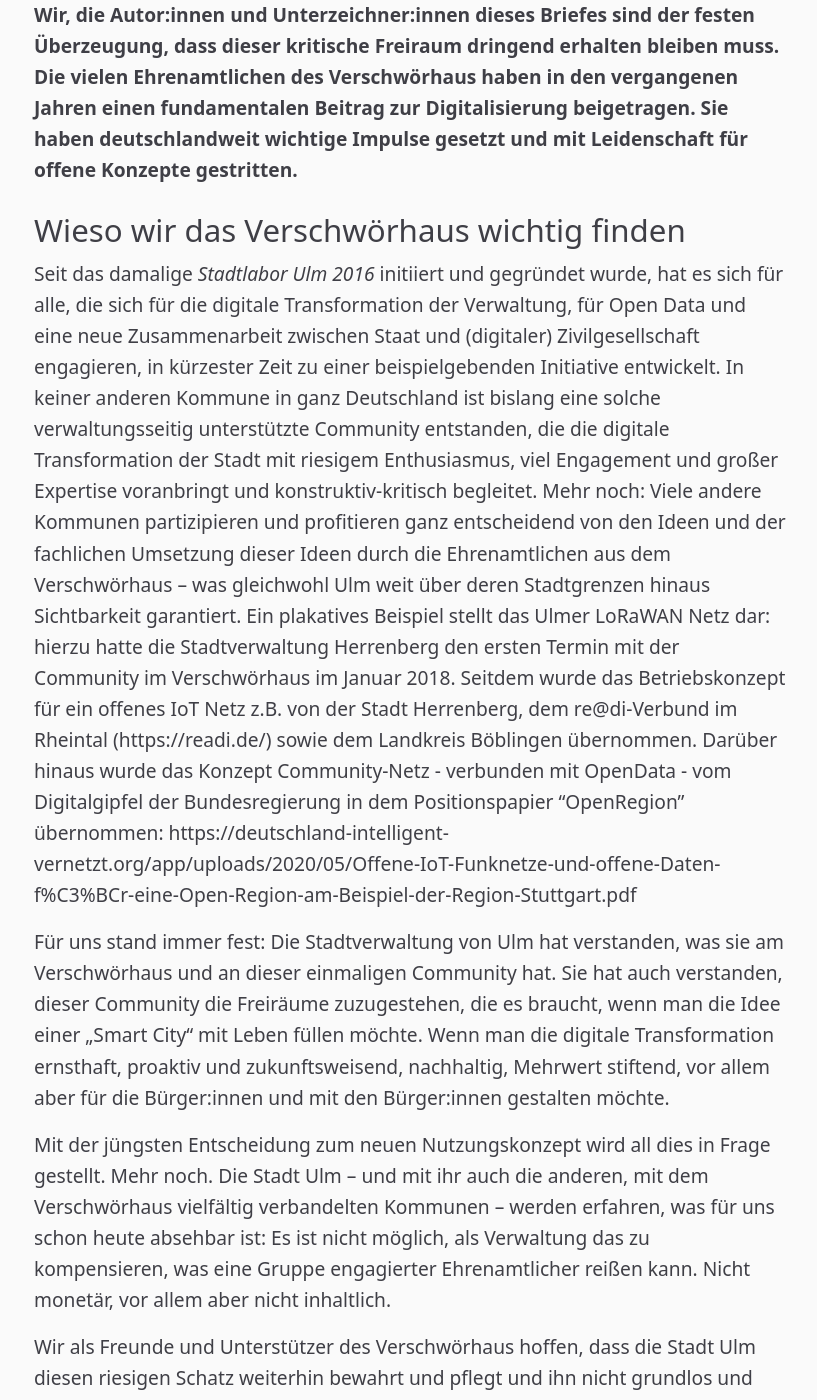
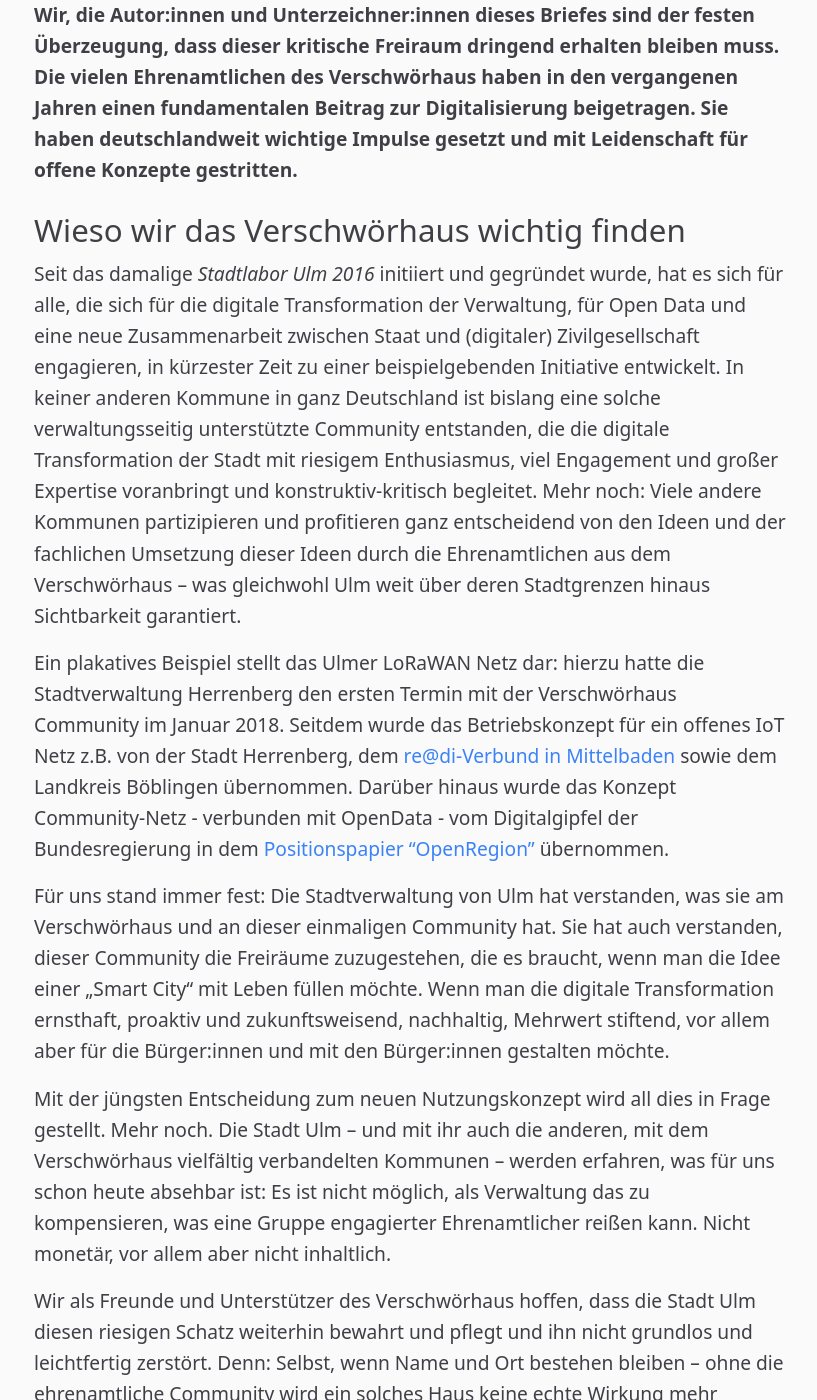
Before and after one commit to itrich/vsh-bleibt, a Jekyll site: the page built from OFFENERBRIEF.md, in a window 1280 px wide and 1400 px high, scrolled down 988 px. Shown: the whole window, without its empty margins (230-1047 px from the left). Built offline with Jekyll 4.4.1, drawn with Linux system fonts in a browser that asks for light colours.

Commit message:
Add hyperlinks

```diff
--- a/OFFENERBRIEF.md
+++ b/OFFENERBRIEF.md
@@ -15,7 +15,8 @@
 ## Wieso wir das Verschwörhaus wichtig finden
 
 Seit das damalige *Stadtlabor Ulm 2016* initiiert und gegründet wurde, hat es sich für alle, die sich für die digitale Transformation der Verwaltung, für Open Data und eine neue Zusammenarbeit zwischen Staat und (digitaler) Zivilgesellschaft engagieren, in kürzester Zeit zu einer beispielgebenden Initiative entwickelt. In keiner anderen Kommune in ganz Deutschland ist bislang eine solche verwaltungsseitig unterstützte Community entstanden, die die digitale Transformation der Stadt mit riesigem Enthusiasmus, viel Engagement und großer Expertise voranbringt und konstruktiv-kritisch begleitet. Mehr noch: Viele andere Kommunen partizipieren und profitieren ganz entscheidend von den Ideen und der fachlichen Umsetzung dieser Ideen durch die Ehrenamtlichen aus dem Verschwörhaus – was gleichwohl Ulm weit über deren Stadtgrenzen hinaus Sichtbarkeit garantiert.
-Ein plakatives Beispiel stellt das Ulmer LoRaWAN Netz dar: hierzu hatte die Stadtverwaltung Herrenberg den ersten Termin mit der Community im Verschwörhaus im Januar 2018. Seitdem wurde das Betriebskonzept für ein offenes IoT Netz z.B. von der Stadt Herrenberg, dem re@di-Verbund im Rheintal (https://readi.de/) sowie dem Landkreis Böblingen übernommen. Darüber hinaus wurde das Konzept Community-Netz - verbunden mit OpenData - vom Digitalgipfel der Bundesregierung in dem Positionspapier "OpenRegion" übernommen: https://deutschland-intelligent-vernetzt.org/app/uploads/2020/05/Offene-IoT-Funknetze-und-offene-Daten-f%C3%BCr-eine-Open-Region-am-Beispiel-der-Region-Stuttgart.pdf
+
+Ein plakatives Beispiel stellt das Ulmer LoRaWAN Netz dar: hierzu hatte die Stadtverwaltung Herrenberg den ersten Termin mit der Verschwörhaus Community im Januar 2018. Seitdem wurde das Betriebskonzept für ein offenes IoT Netz z.B. von der Stadt Herrenberg, dem [re@di-Verbund in Mittelbaden](https://readi.de/) sowie dem Landkreis Böblingen übernommen. Darüber hinaus wurde das Konzept Community-Netz - verbunden mit OpenData - vom Digitalgipfel der Bundesregierung in dem [Positionspapier "OpenRegion"](https://deutschland-intelligent-vernetzt.org/app/uploads/2020/05/Offene-IoT-Funknetze-und-offene-Daten-f%C3%BCr-eine-Open-Region-am-Beispiel-der-Region-Stuttgart.pdf) übernommen.
 
 Für uns stand immer fest: Die Stadtverwaltung von Ulm hat verstanden, was sie am Verschwörhaus und an dieser einmaligen Community hat. Sie hat auch verstanden, dieser Community die Freiräume zuzugestehen, die es braucht, wenn man die Idee einer „Smart City“ mit Leben füllen möchte. Wenn man die digitale Transformation ernsthaft, proaktiv und zukunftsweisend, nachhaltig, Mehrwert stiftend, vor allem aber für die Bürger:innen und mit den Bürger:innen gestalten möchte.
 
```
